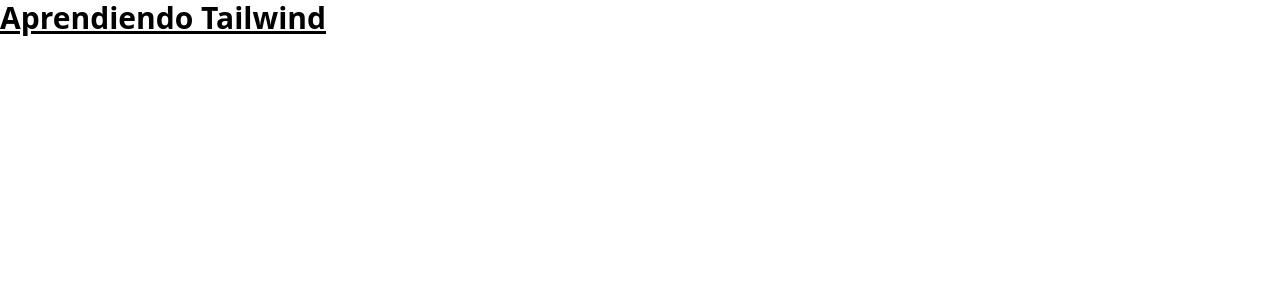
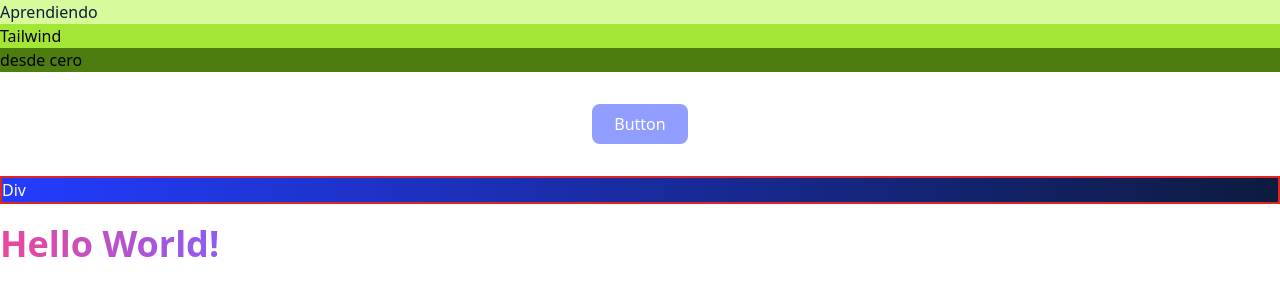
Before and after one commit to AlbertoG22/learning-tailwind, a website: page src/index.html in a window 1280 px wide. Drawn offline with Linux system fonts and the light colour scheme.

Commit message:
colors (background, text, custom colors, opacity, gradient, border, gradient in text)

```diff
--- a/src/index.html
+++ b/src/index.html
@@ -7,6 +7,16 @@
     <title>Tailwind - Instalattion</title>
 </head>
 <body>
-    <h1 class="text-3xl font-bold underline">Aprendiendo Tailwind</h1>
+    <h1 class="bg-lime-200 text-dark-blue">Aprendiendo</h1>
+    <h2 class="bg-lime-400">Tailwind</h2>
+    <h3 class="bg-lime-700">desde cero</h3>
+
+    <button class="bg-light-blue/50 hover:bg-dark-blue text-white p-2 rounded-lg w-24 mx-auto block my-8">Button</button>
+
+    <div class="bg-gradient-to-r from-light-blue to-dark-blue text-white border-red-600 border-2">Div</div>
+
+    <div class="text-4xl font-extrabold mt-5">
+        <span class="bg-clip-text text-transparent bg-gradient-to-r from-pink-500 to-violet-500">Hello World!</span>
+    </div>
 </body>
 </html>
--- a/tailwind.config.js
+++ b/tailwind.config.js
@@ -2,7 +2,12 @@
 module.exports = {
   content: ["./src/**/*.{html,js}"],
   theme: {
-    extend: {},
+    extend: {
+      colors: {
+        'light-blue': '#243cff',
+        'dark-blue': '#0d1b3e'
+      }
+    },
   },
   plugins: [],
 }
```
Also changed, not shown: src/output.css.
